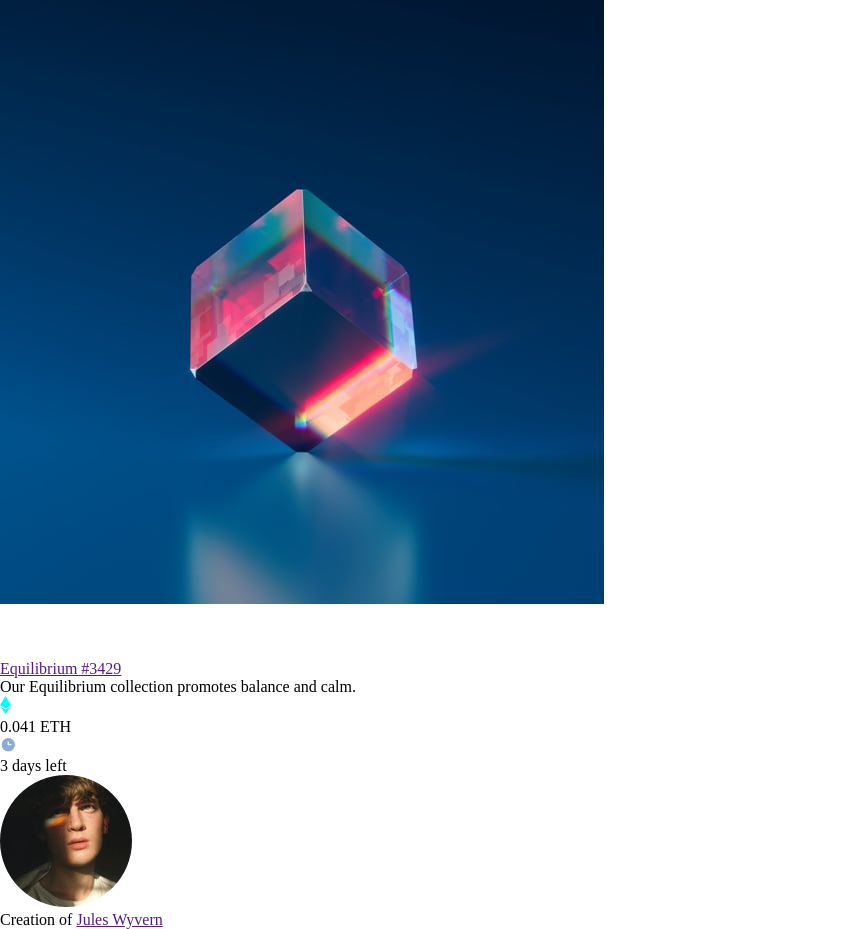
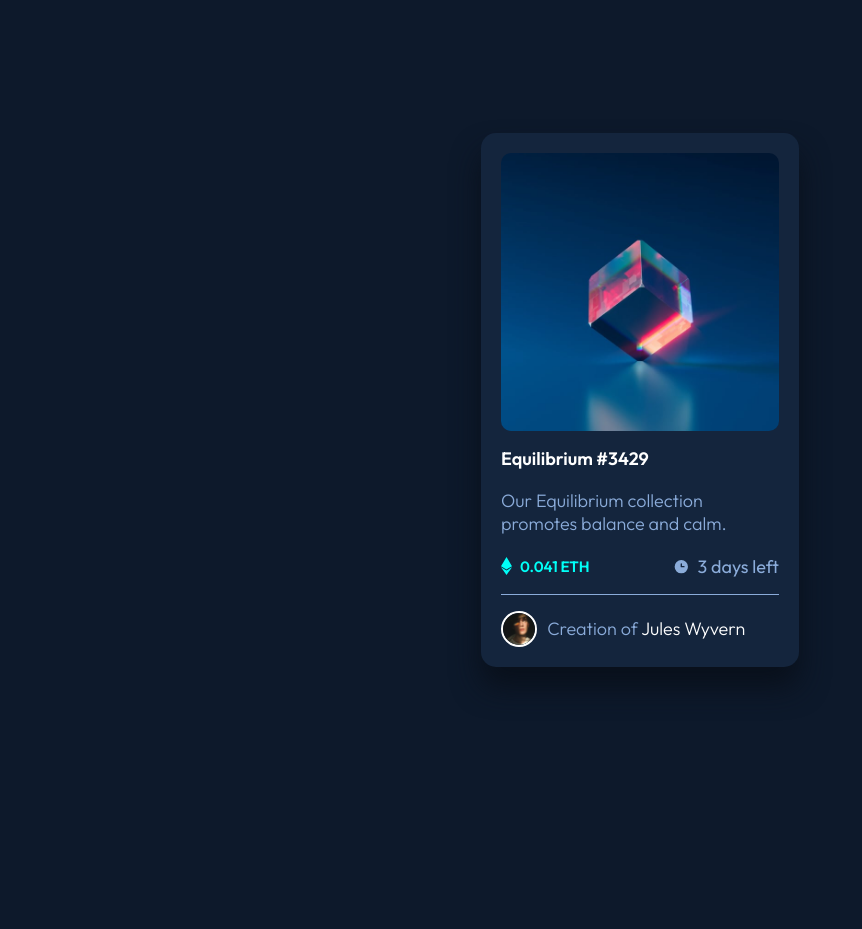
Before and after one commit to Allan-Adriano/NFT-preview-card-component, a plain HTML site: page index.html in a window 1280 px wide. Shown: the whole page, without its empty margins (0-862 px from the left). After the commit the page ends 800 px from the top, so only its background shows below. Drawn offline with Linux system fonts and the light colour scheme.

Commit message:
Correção de erros

```diff
--- a/index.html
+++ b/index.html
@@ -13,7 +13,7 @@
   <div class="warrper">
     <div class="img-top">
       <img src="images/image-equilibrium.jpg">
-      <div class="overlay">
+      <div class="img-overlay">
         <img src="images/icon-view.svg">
       </div>
     </div>
@@ -30,10 +30,13 @@
         <img src="images/icon-clock.svg">
         <p>3 days left</p>
       </div>
-      <div class="user">
-        <img src="images/image-avatar.png">
-        <p>Creation of <a href="">Jules Wyvern</a></p>
-      </div>
+    </div>
+    <div class="border">
+      <hr>
+    </div>
+    <div class="user">
+      <img src="images/image-avatar.png">
+      <p>Creation of <a href="">Jules Wyvern</a></p>
     </div>
   </div>
 </div>
--- a/style/card.css
+++ b/style/card.css
@@ -0,0 +1,129 @@
+body{
+    font-family: "Outfit", sans-serif;
+    font-size: 18px;
+    display: flex;
+    justify-content: center;
+    align-items: center;
+    min-height: 100dvh;
+    background:  hsl(217, 54%, 11%);
+}
+
+.container{
+    max-width: 350px;
+    margin: 0 auto;
+}
+
+.warrper{
+    margin: 2rem 1rem;
+    background-color: hsl(216, 50%, 16%);
+    padding: 20px;
+    border-radius: 15px;
+    box-shadow: 0 1.25rem 1.8rem hsl(217, 50%, 7%);
+
+}
+.img-top{
+    border-radius: 10px;
+    overflow: hidden;
+    position: relative;
+    margin-bottom: 1rem;
+}
+
+.img-top img{
+    width: 100%;
+    display: block;
+
+}
+.img-overlay{
+    position: absolute;
+    left: 0;
+    top: 0;
+    height: 100%;
+    width: 100%;
+    background-color: var(--CyanBG-);
+    display: none;
+}
+
+.img-overlay img {
+    position: absolute;
+    width: 50px;
+    left: 50%;
+    top: 50%;
+    transform: translate(-50%,-50%);
+}
+
+.img-top:hover .img-overlay{
+    cursor: pointer;
+    display: block;
+}
+
+.box-text a {
+    font-weight: 600;
+    color: hsl(0, 0%, 100%);
+    text-decoration: none;
+}
+.box-text a:hover{
+    color: hsl(178, 100%, 50%);
+    cursor: pointer;
+}
+
+.box-text p{
+    margin-top: 1.2rem;
+    margin-bottom: 1.2rem;
+    color:hsl(215, 51%, 70%);
+    font-weight: 300;
+}
+
+.icon{
+    display: flex;
+    align-items: center;
+    justify-content: space-between;
+    margin-bottom: 1rem;
+}
+
+.eth,  .log-days{
+    display: flex;
+    align-items: center;
+}
+
+.eth p{
+    font-size: 15px;
+    font-weight: 600;
+    color:hsl(178, 100%, 50%);
+    margin-left: 8px;
+}
+
+.log-days p {
+    color: hsl(215, 51%, 70%) ;
+    margin-left: 8px;
+}
+
+hr{
+    border: none;
+    border-top:1px solid  hsl(215, 51%, 70%);
+    margin-bottom: 1rem;
+}
+
+.user{
+    display: flex;
+    align-items: center;
+}
+
+.user img{
+    width: 13%;
+    border:2px solid hsl(0, 0%, 100%);
+    border-radius: 100%;
+}
+.user p{
+    font-weight: 300;
+    color: hsl(215, 51%, 70%);
+    margin-left: 10px;
+}
+
+.user a{
+    color: hsl(0, 0%, 100%);
+    text-decoration: none;
+}
+
+.user a:hover{
+    color: hsl(178, 100%, 50%);
+}
--- a/style/global.css
+++ b/style/global.css
@@ -9,6 +9,7 @@
 :root{
     --Soft-blue-: hsl(215, 51%, 70%);
     --Cyan-: hsl(178, 100%, 50%);
+    --CyanBG-: hsl(178, 100%, 50% , 0.5);
     --Very-dark-blue-: hsl(217, 54%, 11%); /* (main BG) */
     --Very-dark-blue-: hsl(216, 50%, 16%); /* (card BG) */
     --Very-dark-blue-: hsl(215, 32%, 27%); /* (line) */
--- a/style/main.css
+++ b/style/main.css
@@ -1 +1,2 @@
 @import url('global.css');
+@import url('card.css');
```
